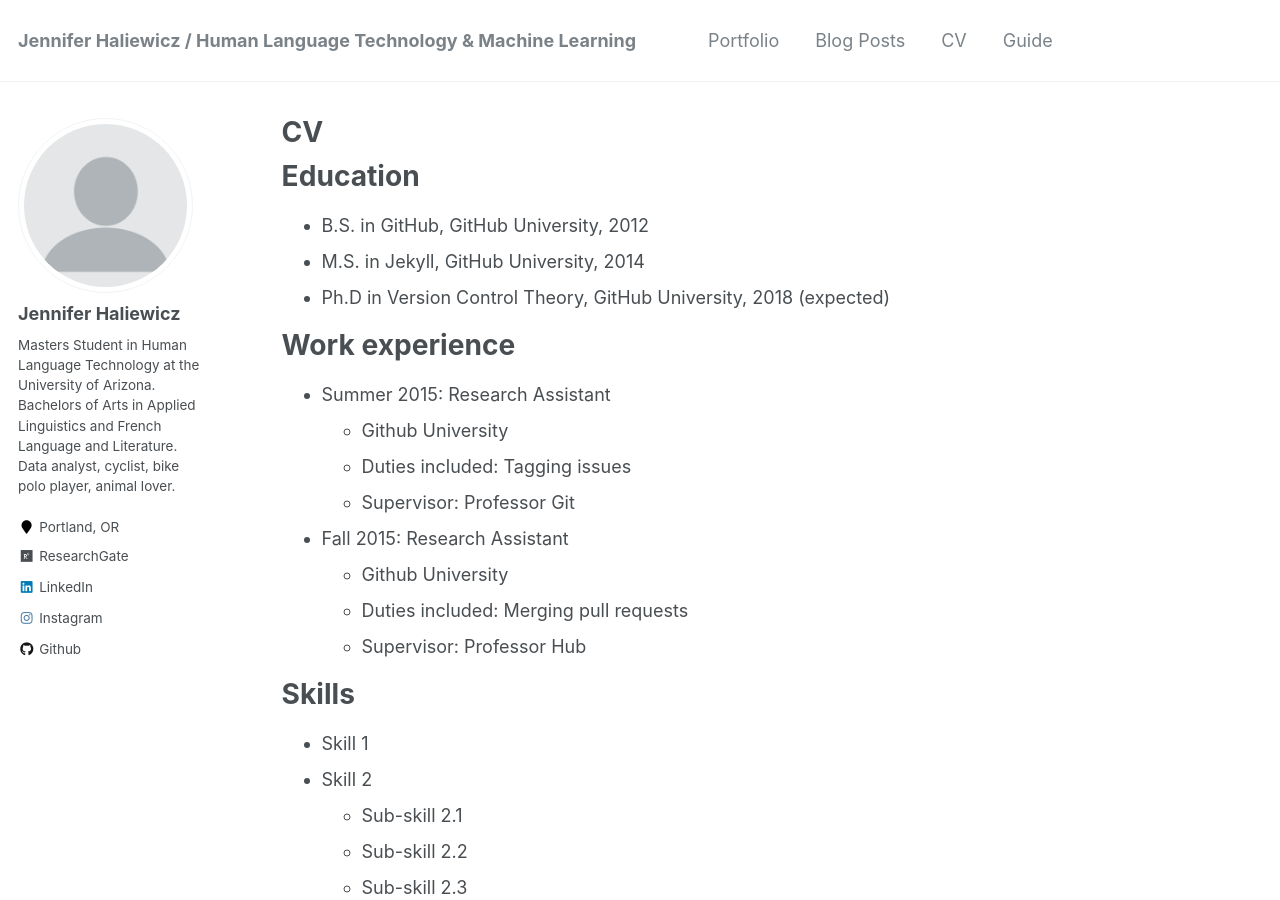
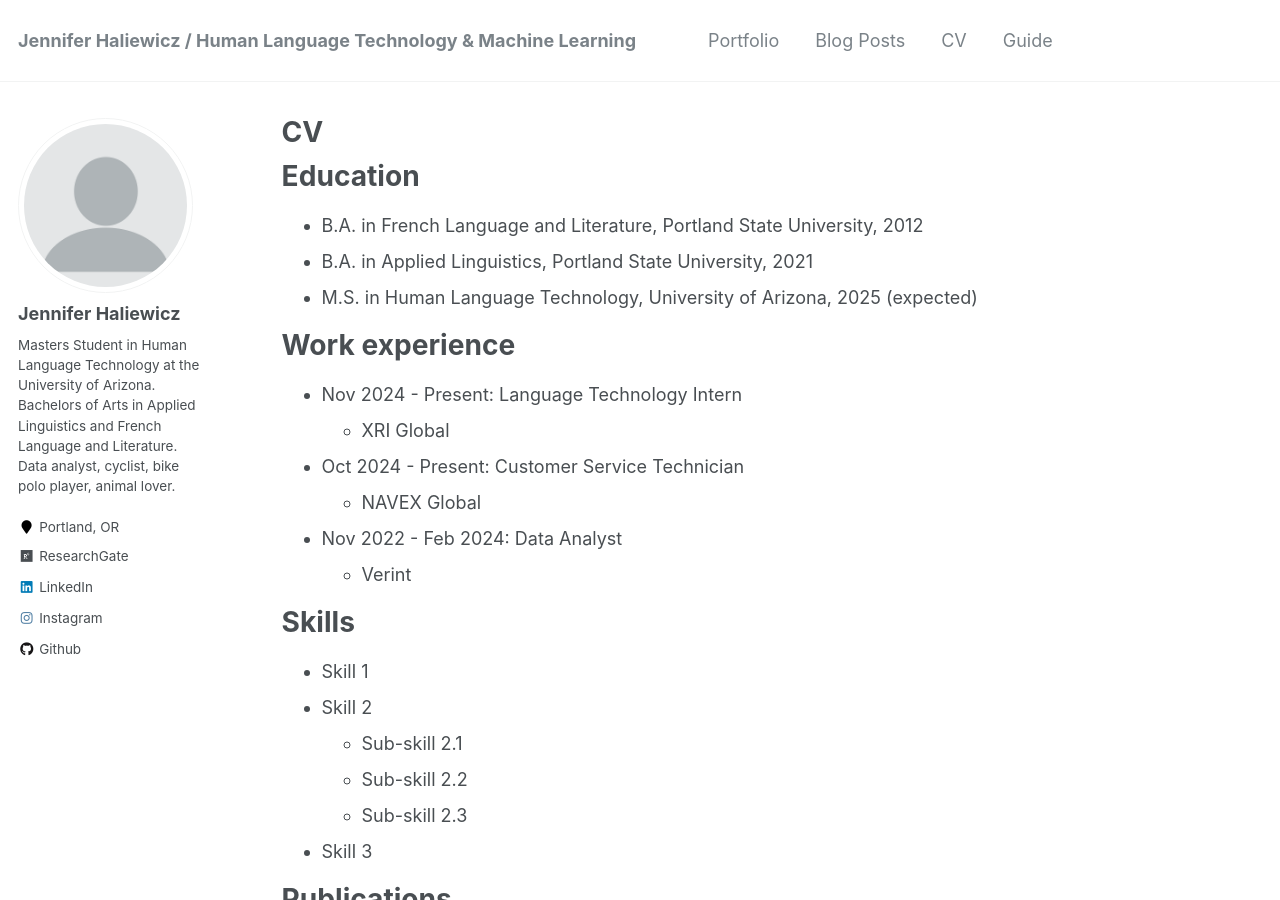
Before and after one commit to rofljen/HLTProfessionalSite, a Jekyll site: the page built from _pages/cv.md, in a window 1280 px wide and 900 px high. Built offline with Jekyll 4.4.1, drawn with Linux system fonts in a browser that asks for light colours.

Commit message:
Update cv.md

```diff
--- a/_pages/cv.md
+++ b/_pages/cv.md
@@ -11,21 +11,20 @@
 
 Education
 ======
-* B.S. in GitHub, GitHub University, 2012
-* M.S. in Jekyll, GitHub University, 2014
-* Ph.D in Version Control Theory, GitHub University, 2018 (expected)
+* B.A. in French Language and Literature, Portland State University, 2012
+* B.A. in Applied Linguistics, Portland State University, 2021
+* M.S. in Human Language Technology, University of Arizona, 2025 (expected)
 
 Work experience
 ======
-* Summer 2015: Research Assistant
-  * Github University
-  * Duties included: Tagging issues
-  * Supervisor: Professor Git
+* Nov 2024 - Present: Language Technology Intern
+  * XRI Global
 
-* Fall 2015: Research Assistant
-  * Github University
-  * Duties included: Merging pull requests
-  * Supervisor: Professor Hub
+* Oct 2024 - Present: Customer Service Technician
+  * NAVEX Global
+
+* Nov 2022 - Feb 2024: Data Analyst
+  * Verint
 
 Skills
 ======
```
